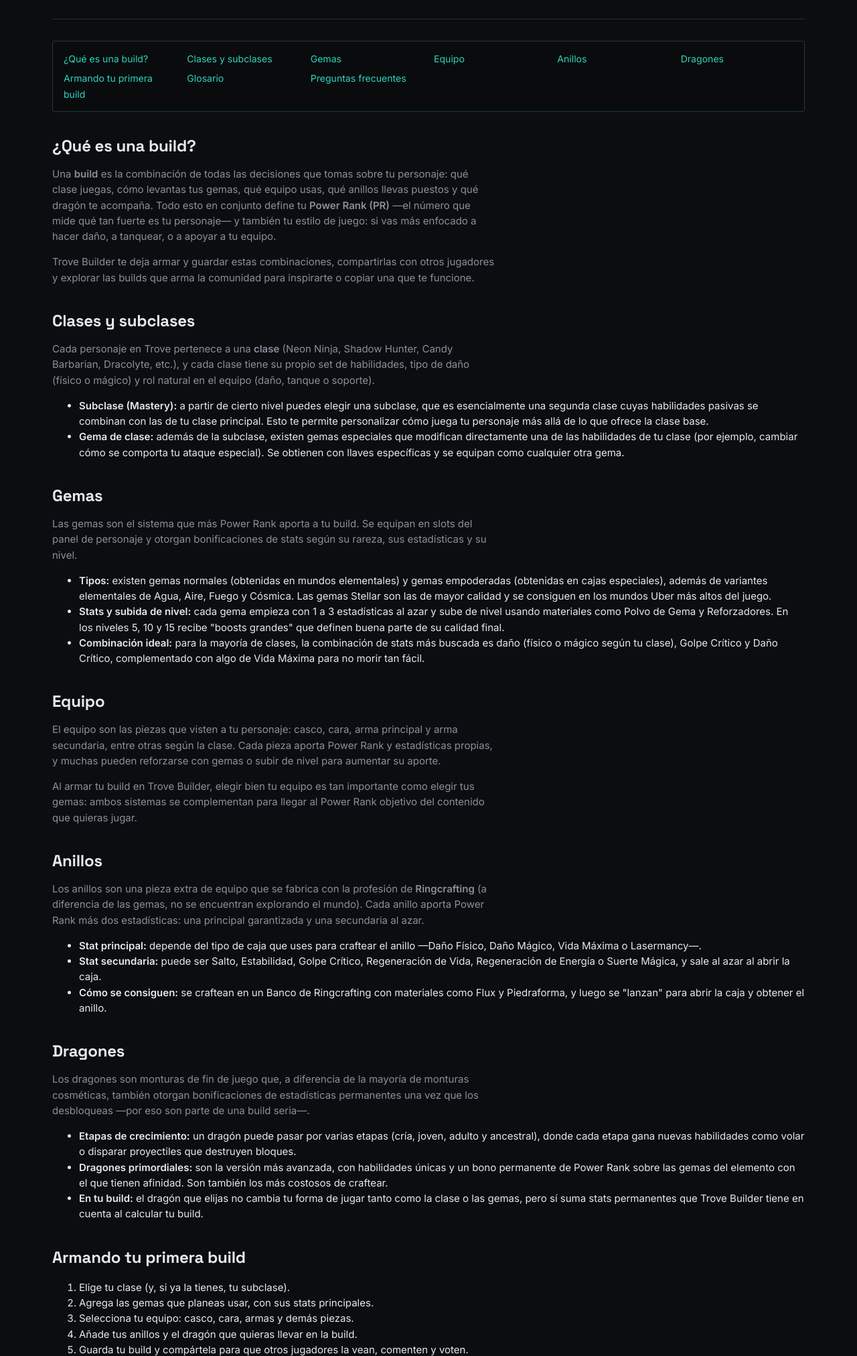
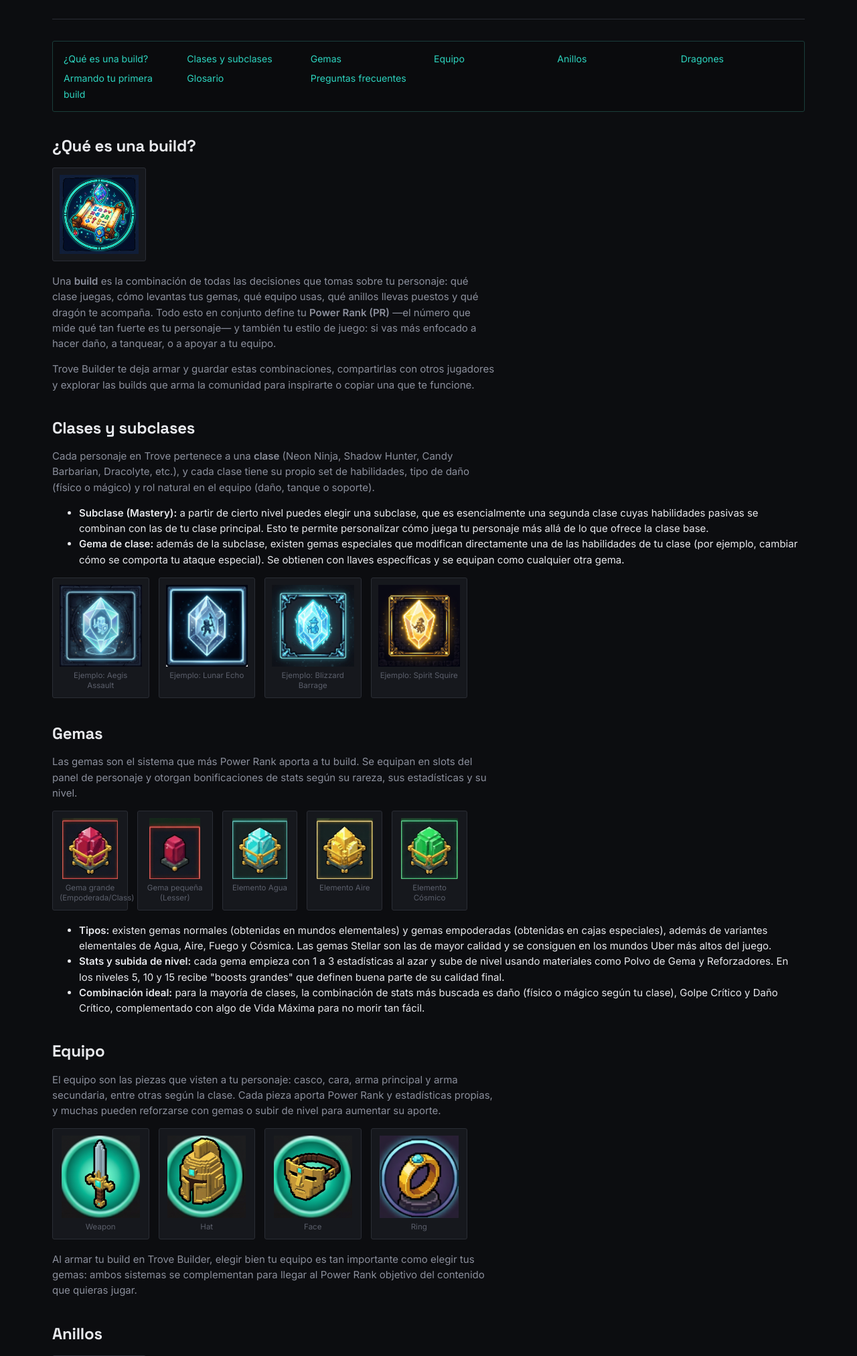
Before and after one commit to Thanlysito/Trove-Builder, a Django app: page /como-funciona/ in a window 1280 px wide. Shown: the part 385-2409 px from the top of the page at 67% size. Run offline with Django 5.2, Linux system fonts and the light colour scheme.

Commit message:
Agregar fotos al campo de como funciona

```diff
--- a/builder/static/builder/css/style.css
+++ b/builder/static/builder/css/style.css
@@ -677,6 +677,42 @@ td {
   scroll-margin-top: 84px; /* que el navbar sticky no tape el título al saltar por anchor */
 }
 
+.how-it-works-gallery {
+  display: grid;
+  grid-template-columns: repeat(auto-fit, minmax(100px, 1fr));
+  gap: 14px;
+  margin: 14px 0 18px;
+  max-width: 620px;
+}
+
+.how-it-works-gallery-single {
+  grid-template-columns: minmax(100px, 140px);
+}
+
+.how-it-works-gallery figure {
+  margin: 0;
+  background: var(--surface);
+  border: 1px solid var(--border);
+  border-radius: var(--radius);
+  padding: 10px;
+  text-align: center;
+}
+
+.how-it-works-gallery img {
+  width: 100%;
+  height: auto;
+  aspect-ratio: 1 / 1;
+  object-fit: contain;
+  display: block;
+}
+
+.how-it-works-gallery figcaption {
+  margin-top: 6px;
+  font-size: 0.72rem;
+  color: var(--text-dim);
+  line-height: 1.3;
+}
+
 /* ---------- botón de ayuda "?" en el formulario de build ---------- */
 
 .help-link {
--- a/builder/templates/builder/how_it_works.html
+++ b/builder/templates/builder/how_it_works.html
@@ -1,4 +1,5 @@
 {% extends "builder/base.html" %}
+{% load static %}
 
 {% block title %}Cómo funciona | Trove Builder{% endblock %}
 
@@ -28,6 +29,11 @@
 
 <section id="que-es-una-build" class="detail-section">
     <h2>¿Qué es una build?</h2>
+    <div class="how-it-works-gallery how-it-works-gallery-single">
+        <figure>
+            <img src="{% static 'builder/img/misc/build-concept.png' %}" alt="Concepto de build: pergamino de stats con una gema">
+        </figure>
+    </div>
     <p>
         Una <strong>build</strong> es la combinación de todas las decisiones que
         tomas sobre tu personaje: qué clase juegas, cómo levantas tus gemas, qué
@@ -67,6 +73,24 @@
             gema.
         </li>
     </ul>
+    <div class="how-it-works-gallery">
+        <figure>
+            <img src="{% static 'builder/img/class-gems/aegis-assault.png' %}" alt="Gema de clase: Aegis Assault">
+            <figcaption>Ejemplo: Aegis Assault</figcaption>
+        </figure>
+        <figure>
+            <img src="{% static 'builder/img/class-gems/lunar-echo.png' %}" alt="Gema de clase: Lunar Echo">
+            <figcaption>Ejemplo: Lunar Echo</figcaption>
+        </figure>
+        <figure>
+            <img src="{% static 'builder/img/class-gems/blizzard-barrage.png' %}" alt="Gema de clase: Blizzard Barrage">
+            <figcaption>Ejemplo: Blizzard Barrage</figcaption>
+        </figure>
+        <figure>
+            <img src="{% static 'builder/img/class-gems/spirit-squire.png' %}" alt="Gema de clase: Spirit Squire">
+            <figcaption>Ejemplo: Spirit Squire</figcaption>
+        </figure>
+    </div>
 </section>
 
 <section id="gemas" class="detail-section">
@@ -76,6 +100,28 @@
         equipan en slots del panel de personaje y otorgan bonificaciones de
         stats según su rareza, sus estadísticas y su nivel.
     </p>
+    <div class="how-it-works-gallery">
+        <figure>
+            <img src="{% static 'builder/img/gems/gem-fire-big.png' %}" alt="Gema grande (Empoderada/Class) de Fuego">
+            <figcaption>Gema grande<br>(Empoderada/Class)</figcaption>
+        </figure>
+        <figure>
+            <img src="{% static 'builder/img/gems/gem-fire-small.png' %}" alt="Gema pequeña (Lesser) de Fuego">
+            <figcaption>Gema pequeña<br>(Lesser)</figcaption>
+        </figure>
+        <figure>
+            <img src="{% static 'builder/img/gems/gem-water-big.png' %}" alt="Gema del elemento Agua">
+            <figcaption>Elemento Agua</figcaption>
+        </figure>
+        <figure>
+            <img src="{% static 'builder/img/gems/gem-air-big.png' %}" alt="Gema del elemento Aire">
+            <figcaption>Elemento Aire</figcaption>
+        </figure>
+        <figure>
+            <img src="{% static 'builder/img/gems/gem-cosmic-big.png' %}" alt="Gema del elemento Cósmico">
+            <figcaption>Elemento Cósmico</figcaption>
+        </figure>
+    </div>
     <ul>
         <li>
             <strong>Tipos:</strong> existen gemas normales (obtenidas en mundos
@@ -107,6 +153,24 @@
         aporta Power Rank y estadísticas propias, y muchas pueden reforzarse
         con gemas o subir de nivel para aumentar su aporte.
     </p>
+    <div class="how-it-works-gallery">
+        <figure>
+            <img src="{% static 'builder/img/equipment/equip-weapon.png' %}" alt="Arma (Weapon)">
+            <figcaption>Weapon</figcaption>
+        </figure>
+        <figure>
+            <img src="{% static 'builder/img/equipment/equip-hat.png' %}" alt="Casco (Hat)">
+            <figcaption>Hat</figcaption>
+        </figure>
+        <figure>
+            <img src="{% static 'builder/img/equipment/equip-face.png' %}" alt="Cara (Face)">
+            <figcaption>Face</figcaption>
+        </figure>
+        <figure>
+            <img src="{% static 'builder/img/equipment/equip-ring.png' %}" alt="Anillo (Ring)">
+            <figcaption>Ring</figcaption>
+        </figure>
+    </div>
     <p>
         Al armar tu build en Trove Builder, elegir bien tu equipo es tan
         importante como elegir tus gemas: ambos sistemas se complementan para
@@ -116,6 +180,11 @@
 
 <section id="anillos" class="detail-section">
     <h2>Anillos</h2>
+    <div class="how-it-works-gallery how-it-works-gallery-single">
+        <figure>
+            <img src="{% static 'builder/img/equipment/equip-ring.png' %}" alt="Anillo (Ring)">
+        </figure>
+    </div>
     <p>
         Los anillos son una pieza extra de equipo que se fabrica con la
         profesión de <strong>Ringcrafting</strong> (a diferencia de las gemas,
@@ -144,6 +213,11 @@
 
 <section id="dragones" class="detail-section">
     <h2>Dragones</h2>
+    <div class="how-it-works-gallery how-it-works-gallery-single">
+        <figure>
+            <img src="{% static 'builder/img/misc/dragon.png' %}" alt="Dragón montura enroscado">
+        </figure>
+    </div>
     <p>
         Los dragones son monturas de fin de juego que, a diferencia de la
         mayoría de monturas cosméticas, también otorgan bonificaciones de
@@ -173,6 +247,11 @@
 
 <section id="primera-build" class="detail-section">
     <h2>Armando tu primera build</h2>
+    <div class="how-it-works-gallery how-it-works-gallery-single">
+        <figure>
+            <img src="{% static 'builder/img/misc/crafting.png' %}" alt="Yunque forjando equipo">
+        </figure>
+    </div>
     <ol>
         <li>Elige tu clase (y, si ya la tienes, tu subclase).</li>
         <li>Agrega las gemas que planeas usar, con sus stats principales.</li>
@@ -190,6 +269,11 @@
 
 <section id="glosario" class="detail-section">
     <h2>Glosario</h2>
+    <div class="how-it-works-gallery how-it-works-gallery-single">
+        <figure>
+            <img src="{% static 'builder/img/misc/glossary.png' %}" alt="Libro mágico de glosario">
+        </figure>
+    </div>
     <p>Términos que vas a ver seguido en el formulario de build y que quizá no conozcas todavía.</p>
     <div class="item-card">
         <strong>Power Rank (PR)</strong>
@@ -223,6 +307,11 @@
 
 <section id="faq" class="detail-section">
     <h2>Preguntas frecuentes</h2>
+    <div class="how-it-works-gallery how-it-works-gallery-single">
+        <figure>
+            <img src="{% static 'builder/img/misc/faq.png' %}" alt="Signo de pregunta dorado">
+        </figure>
+    </div>
 
     <details>
         <summary>¿Necesito tener todo perfecto para empezar a jugar?</summary>
```
Also changed, not shown: builder/static/builder/img/misc/build-concept.png (added), builder/static/builder/img/misc/crafting.png (added), builder/static/builder/img/misc/dragon.png (added), builder/static/builder/img/misc/faq.png (added), builder/static/builder/img/misc/glossary.png (added).
